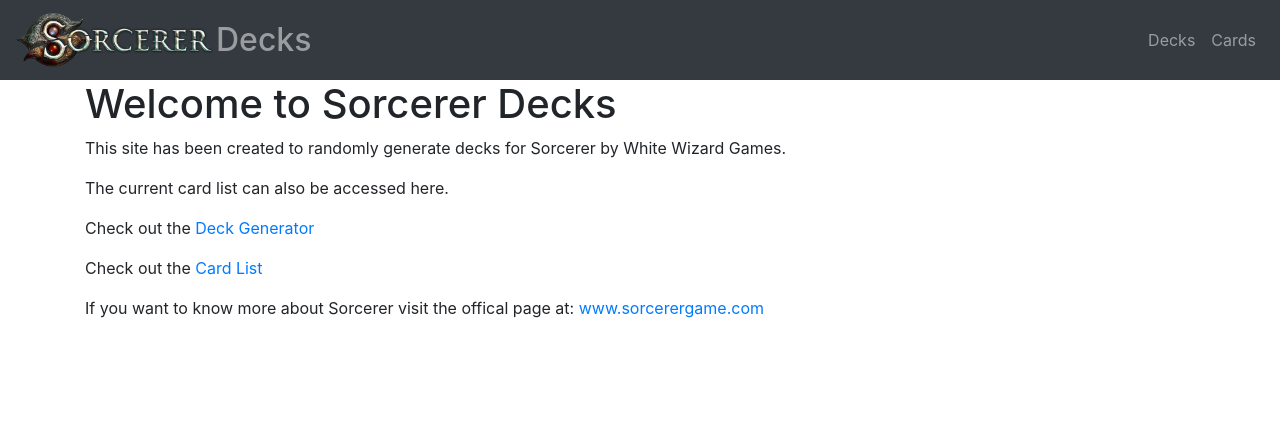
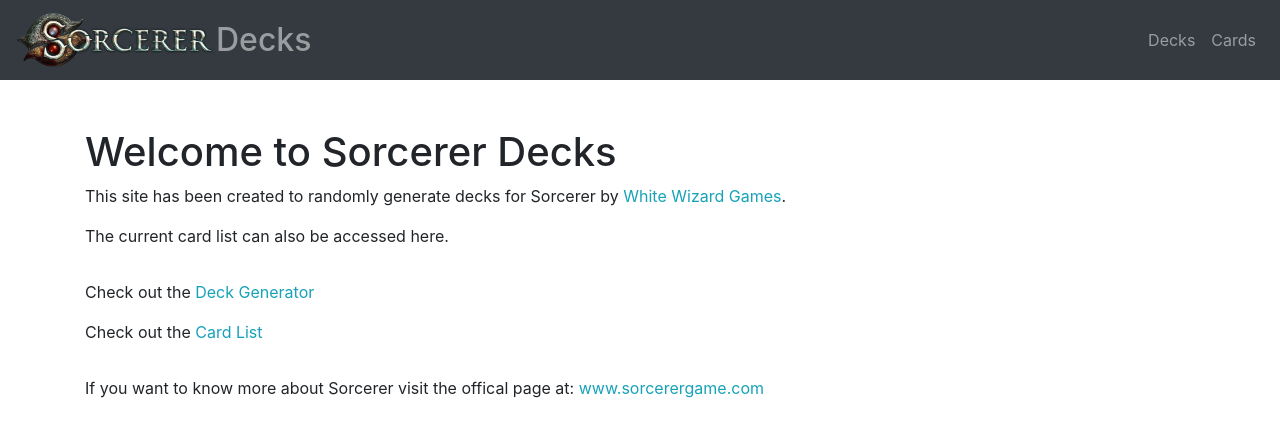
Before and after one commit to skinnybeans/sorcerer-decks, a Vue app: page / in a window 1280 px wide. Shown: the top 436 px of the page. Built offline with nearby package versions, Linux system fonts and the light colour scheme.

Commit message:
layout changes

```diff
--- a/src/components/Landing.vue
+++ b/src/components/Landing.vue
@@ -1,16 +1,17 @@
 <template>
   <div>
-    <section>
+    <section class="pt-5">
       <h1>Welcome to Sorcerer Decks</h1>
-      <p>This site has been created to randomly generate decks for Sorcerer by White Wizard Games.</p>
+      <p>This site has been created to randomly generate decks for Sorcerer by
+        <a href="https://www.whitewizardgames.com/" class="text-info">White Wizard Games</a>.</p>
       <p>The current card list can also be accessed here.</p>
     </section>
-    <section>
+    <section class="pt-3">
       <p>
         Check out the
           <b-link
             to="/deckgeneration"
-            class=""
+            class="text-info"
             >
             Deck Generator
           </b-link>
@@ -19,13 +20,14 @@
         Check out the
         <b-link
           to="/cardlist"
+          class="text-info"
           >
           Card List
         </b-link>
       </p>
     </section>
-    <section>
-      <p>If you want to know more about Sorcerer visit the offical page at: <a href="https://www.sorcerergame.com/" target="_blank">www.sorcerergame.com</a></p>
+    <section class="pt-3">
+      <p>If you want to know more about Sorcerer visit the offical page at: <a href="https://www.sorcerergame.com/" target="_blank" class="text-info">www.sorcerergame.com</a></p>
     </section>
   </div>
 </template>
```
